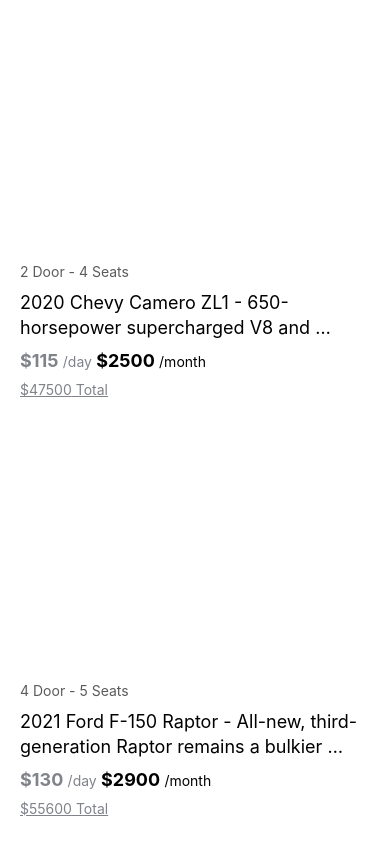
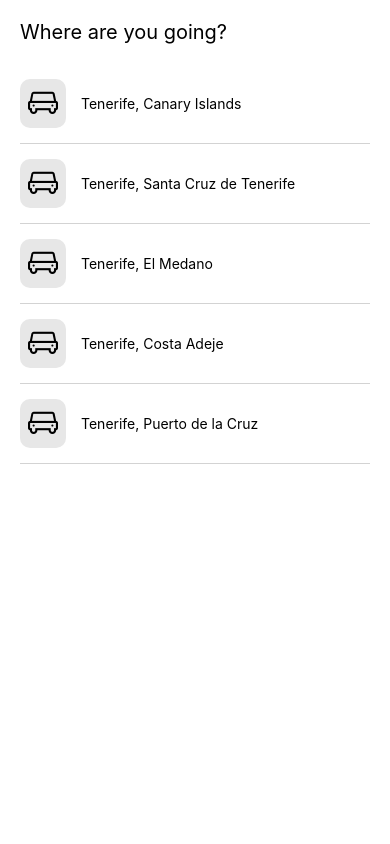
Before and after one commit to mshabana70/car-rental-app, a React Native app in the folder carRentalApp/: screen / in a window 390 px wide. Shown: the top 844 px of the page. Built offline with nearby package versions, Linux system fonts and the light colour scheme.

Commit message:
Search destinations

```diff
--- a/carRentalApp/App.js
+++ b/carRentalApp/App.js
@@ -10,8 +10,10 @@
 import Entype from 'react-native-vector-icons/Entypo';
 import type {Node} from 'react';
 import {SafeAreaView, StatusBar} from 'react-native';
+
 import HomeScreen from './src/screens/Home';
-import SearchResultsScreen from './src/screens/searchResults';
+import SearchResultsScreen from './src/screens/SearchResults';
+import DestinationSearchScreen from './src/screens/DestinationSearch';
 import Post from './src/components/Post';
 
 import feed from './assets/data/feed';
@@ -27,7 +29,8 @@
         {/* <HomeScreen /> */}
         {/* <Post post={post1} /> */}
         {/* <Post post={post2} /> */}
-        <SearchResultsScreen />
+        {/* <SearchResultsScreen /> */}
+        <DestinationSearchScreen />
       </SafeAreaView>
     </>
   );
--- /dev/null
+++ b/carRentalApp/assets/data/search.js
@@ -0,0 +1,22 @@
+export default [
+  {
+    id: '0',
+    description: 'Tenerife, Canary Islands',
+  },
+  {
+    id: '1',
+    description: 'Tenerife, Santa Cruz de Tenerife',
+  },
+  {
+    id: '2',
+    description: 'Tenerife, El Medano',
+  },
+  {
+    id: '3',
+    description: 'Tenerife, Costa Adeje',
+  },
+  {
+    id: '4',
+    description: 'Tenerife, Puerto de la Cruz',
+  },
+];
--- /dev/null
+++ b/carRentalApp/src/screens/DestinationSearch/index.js
@@ -0,0 +1,37 @@
+import React, {useState} from 'react';
+import {View, TextInput, Text, FlatList} from 'react-native';
+import styles from './styles';
+import AntDesign from 'react-native-vector-icons/AntDesign';
+
+import searchResults from '../../../assets/data/search';
+
+const DestinationSearchScreen = props => {
+  const initialState = '';
+  const [inputText, setInputText] = useState(initialState);
+
+  return (
+    <View style={styles.container}>
+      {/* Input Component */}
+      <TextInput
+        style={styles.textInput}
+        placeholder={'Where are you going?'}
+        value={inputText}
+        onChangeText={setInputText}
+      />
+      {/* List of destinations */}
+      <FlatList
+        data={searchResults}
+        renderItem={({item}) => (
+          <View style={styles.row}>
+            <View style={styles.iconContainer}>
+              <AntDesign name={'car'} size={30} />
+            </View>
+            <Text style={styles.carText}>{item.description}</Text>
+          </View>
+        )}
+      />
+    </View>
+  );
+};
+
+export default DestinationSearchScreen;
--- /dev/null
+++ b/carRentalApp/src/screens/DestinationSearch/styles.js
@@ -0,0 +1,29 @@
+import {StyleSheet} from 'react-native';
+
+const styles = StyleSheet.create({
+  container: {
+    margin: 20,
+  },
+  textInput: {
+    fontSize: 20,
+    marginBottom: 20,
+  },
+  row: {
+    flexDirection: 'row',
+    alignItems: 'center',
+    paddingVertical: 15,
+    borderBottomWidth: 1,
+    borderColor: 'lightgrey',
+  },
+  iconContainer: {
+    backgroundColor: '#e7e7e7',
+    padding: 8,
+    borderRadius: 10,
+    marginRight: 15,
+  },
+  cardText: {
+      fontWeight: 'bold',
+  },
+});
+
+export default styles;
```
